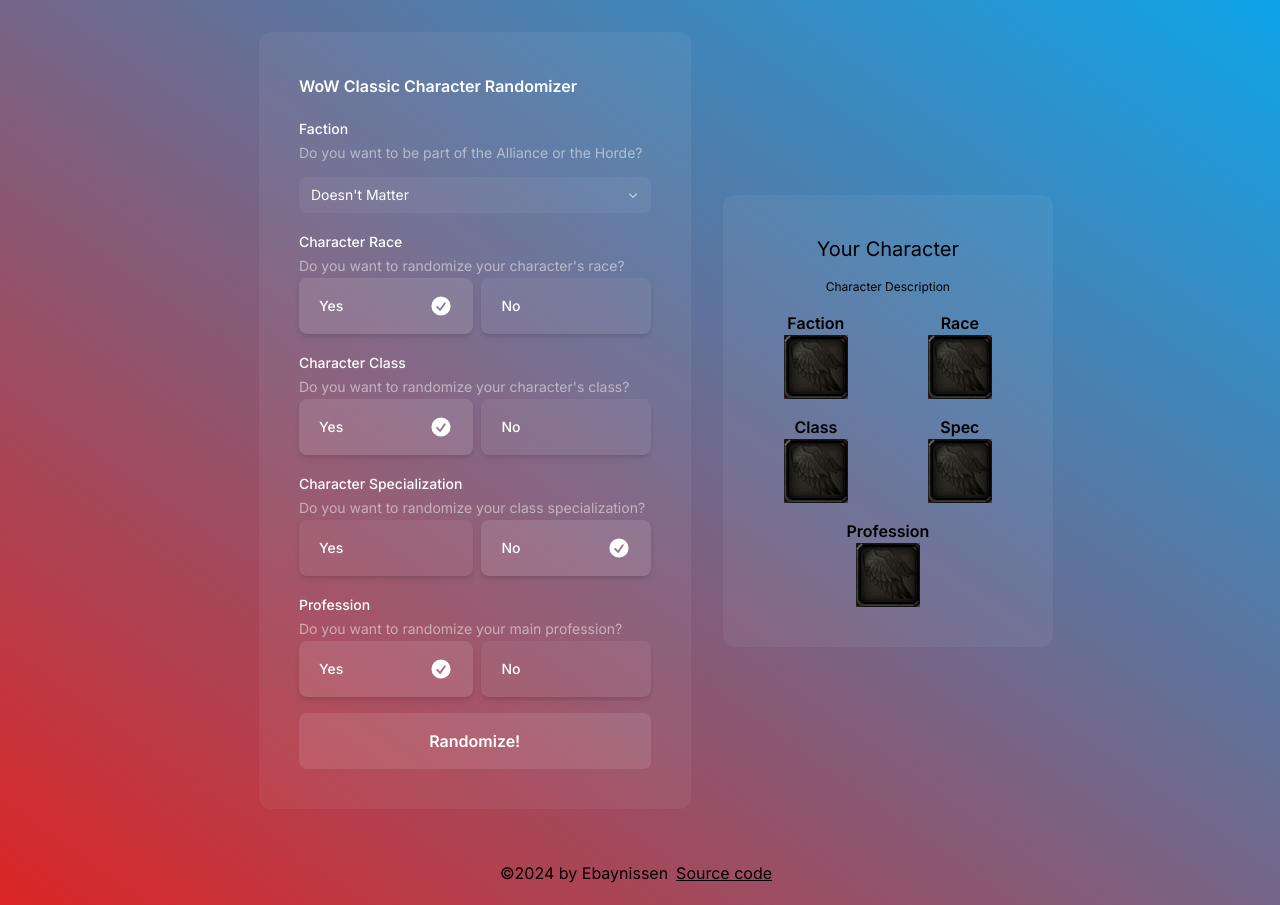
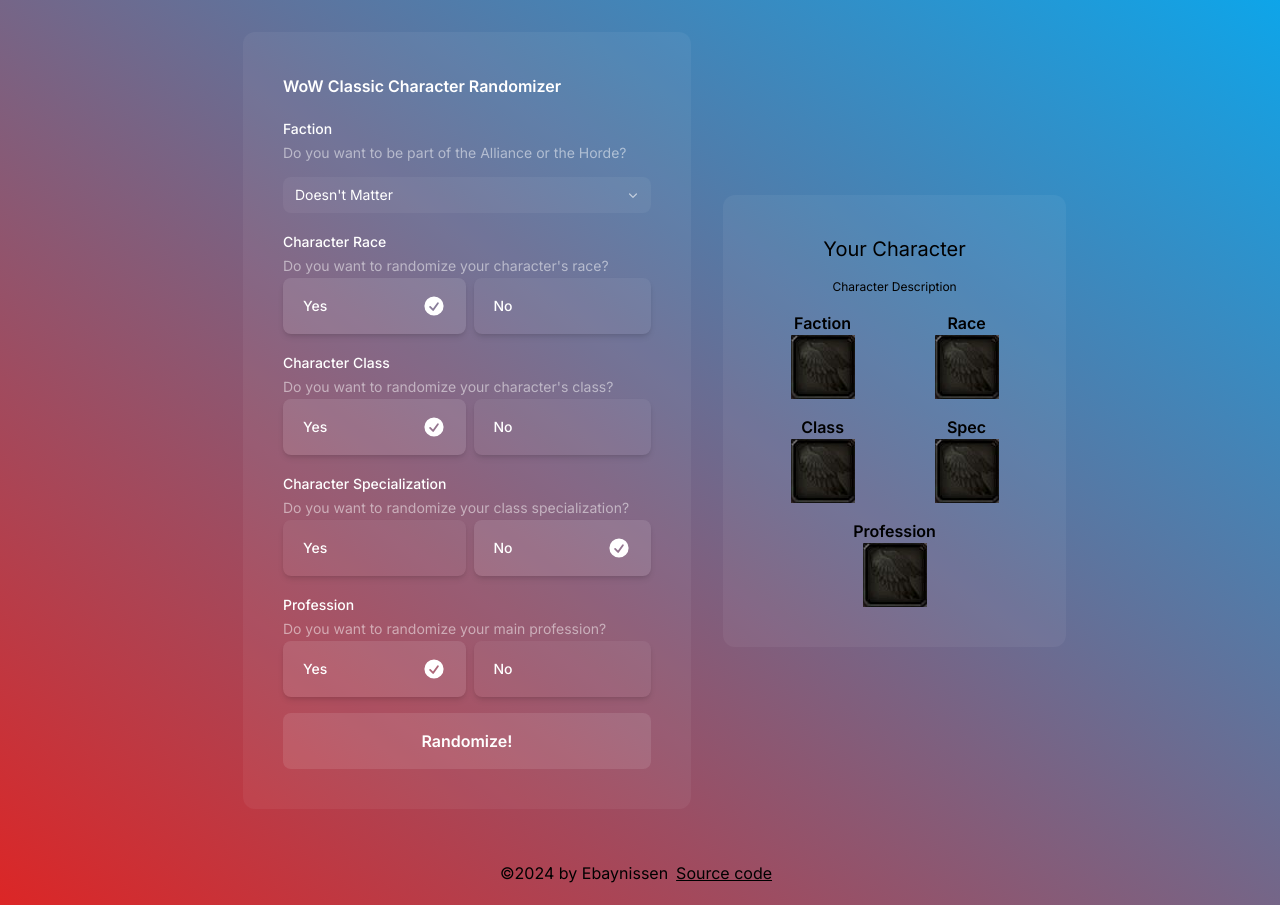
Before and after one commit to ebaynissen/wow-classic-randomizer, a Next.js app: page /wow-classic-randomizer/ in a window 1280 px wide. Built offline with nearby package versions, Linux system fonts and the light colour scheme.

Commit message:
🎨 Actual width fix

```diff
--- a/src/app/page.tsx
+++ b/src/app/page.tsx
@@ -400,7 +400,7 @@
                 </form>
                 <div className="w-full lg:w-2/5">
                     <div className="space-y-4 rounded-xl bg-white/5 p-6 sm:p-10 flex flex-col items-center">
-                        <div className="flex flex-col items-center space-y-4 max-w-72 min">
+                        <div className="flex flex-col items-center space-y-4 w-72">
                             <p className="text-xl">Your Character </p>
                             <p className="text-xs">
                                 {final[0] === ""
```
